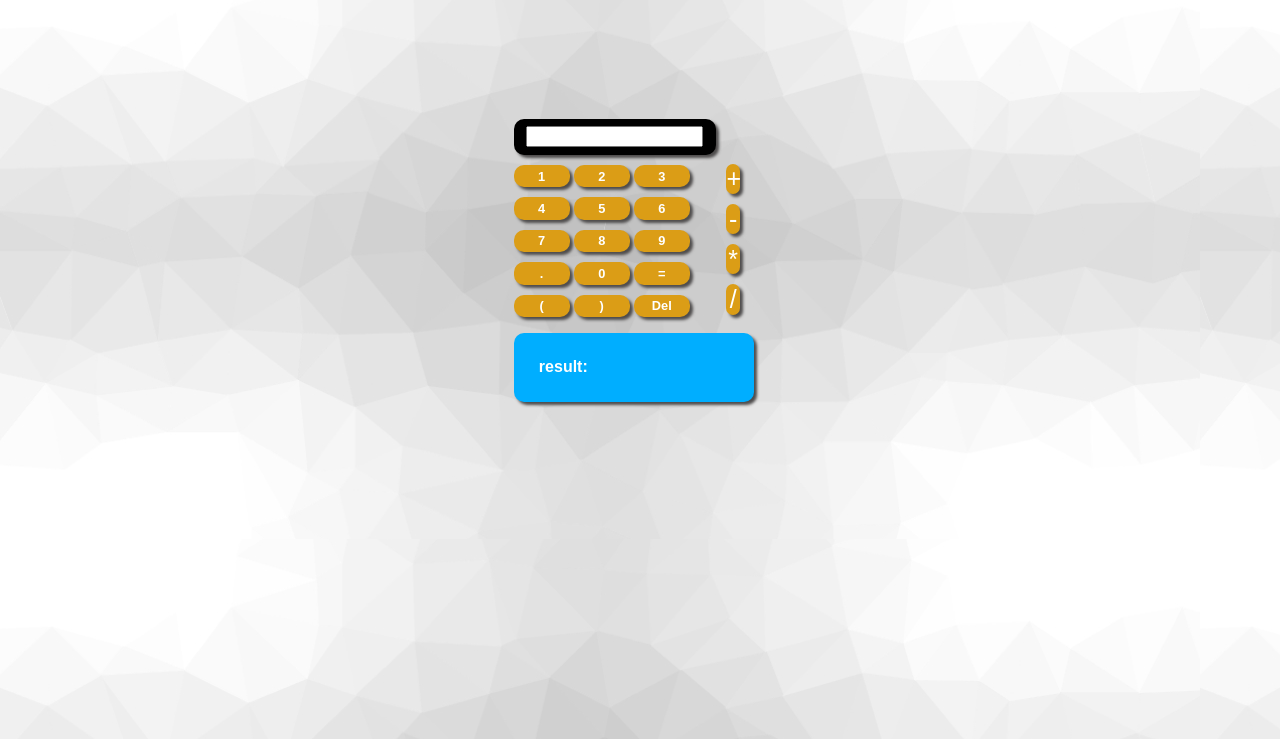
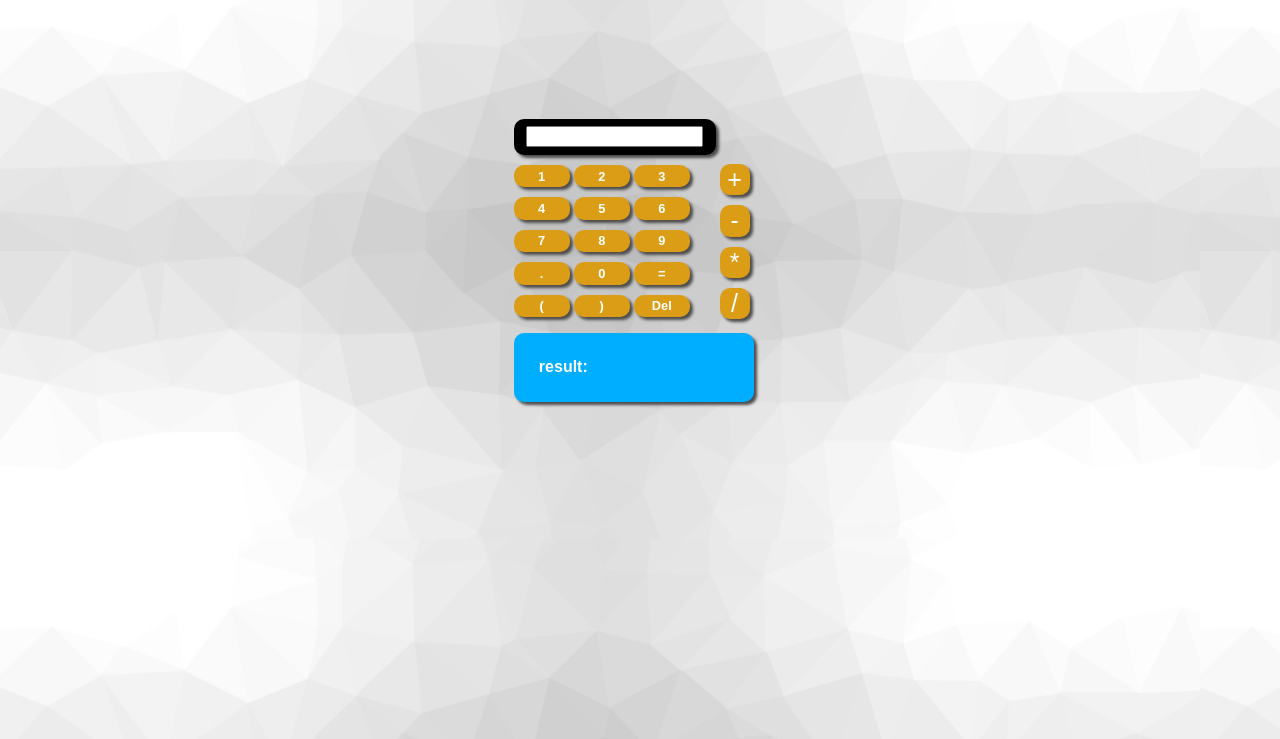
Before and after one commit to jayanthbharadwaj2601/online-calculator, a plain HTML site: page index.html in a window 1280 px wide. Shown: the part 61-800 px from the top of the page. Drawn offline with Linux system fonts and the light colour scheme.

Commit message:
Update styling.css

```diff
--- a/styling.css
+++ b/styling.css
@@ -60,7 +60,7 @@ h1
 {
     display: flex;
     flex-direction: row;
-    gap: 2%;
+    gap: 1.5%;
 }
 .ad1
 {
@@ -69,6 +69,7 @@ h1
     background-color: rgb(219, 157, 22);
     color: white;
     border-style: none;
+    width: 30px;
     border-radius: 10px;
     box-shadow: 3px 3px 3px rgb(78, 76, 76);
 }
```
